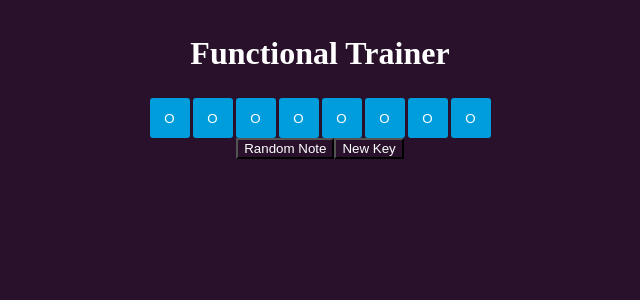
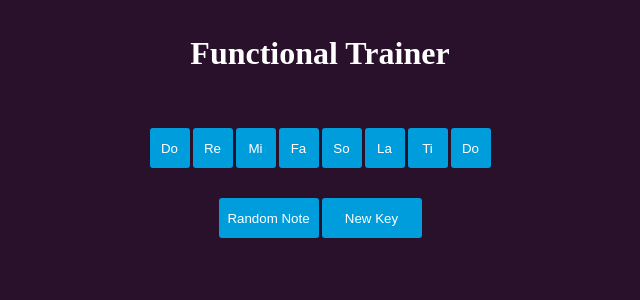
Before and after one commit to aytarakdemir/earsavant, an Angular app in the folder comms/: page /functional in a window 1280 px wide. Shown: the top 300 px of the page, without its empty margins (320-960 px from the left). Built offline with nearby package versions, Linux system fonts and the light colour scheme; a web font is replaced by a local one.

Commit message:
add major solfege names

```diff
--- a/comms/src/app/modules/functional-trainer/pages/functional-trainer/functional-trainer.component.html
+++ b/comms/src/app/modules/functional-trainer/pages/functional-trainer/functional-trainer.component.html
@@ -2,11 +2,23 @@
   <h2>Functional Trainer</h2>
 
   <div class="cet-scale">
-    <button *ngFor="let note of this.keySrv.selectedNoteList()" class="cet-note" (click)="this.audioSrv.playNote(note)">O</button>
+    <button
+      *ngFor="let note of this.keySrv.selectedNoteList(); let i = index"
+      class="cet-note"
+      (click)="this.audioSrv.playNote(note)"
+    >
+      {{
+        this.keySrv.selectedSolfegeList()[
+          i % this.keySrv.selectedSolfegeList().length
+        ]
+      }}
+    </button>
   </div>
 
-  <div>
-    <button (click)="this.audioSrv.playNote(this.keySrv.selectedRandomNote())" >Random Note</button>
+  <div class="cet-controls">
+    <button (click)="this.audioSrv.playNote(this.keySrv.selectedRandomNote())">
+      Random Note
+    </button>
     <button (click)="this.keySrv.randomizeWorkingKey()">New Key</button>
   </div>
 </div>
--- a/comms/src/app/modules/functional-trainer/pages/functional-trainer/functional-trainer.component.scss
+++ b/comms/src/app/modules/functional-trainer/pages/functional-trainer/functional-trainer.component.scss
@@ -1,18 +1,17 @@
 @use "/src/styles/variables.scss" as var;
-
-
 
 .cet-functional-wrapper {
   display: flex;
   flex-direction: column;
   align-items: center;
+  gap: 30px;
 }
 
 .cet-scale {
   display: flex;
   flex-direction: row;
   align-items: center;
-    gap:3px;
+  gap: 3px;
 
   .cet-note {
     display: flex;
@@ -25,3 +24,21 @@
     background-color: var.$color-alpha;
   }
 }
+
+.cet-controls {
+  display: flex;
+  flex-direction: row;
+  align-items: center;
+  gap: 3px;
+
+  button {
+    display: flex;
+    align-items: center;
+    justify-content: center;
+    border-radius: 3px;
+    min-width: 100px;
+    height: 40px;
+    border: none;
+    background-color: var.$color-alpha;
+  }
+}
--- a/comms/src/app/shared/services/audio/audio.service.ts
+++ b/comms/src/app/shared/services/audio/audio.service.ts
@@ -2,11 +2,10 @@ import { Injectable } from '@angular/core';
 import * as Tone from 'tone';
 
 @Injectable({
-  providedIn: 'root'
+  providedIn: 'root',
 })
 export class AudioService {
-
-  constructor() { }
+  constructor() {}
 
   playNote(note: string): void {
     const synth = new Tone.Synth().toDestination();
--- a/comms/src/app/shared/services/key/key.service.ts
+++ b/comms/src/app/shared/services/key/key.service.ts
@@ -3,10 +3,9 @@ import { AudioService } from '../audio/audio.service';
 import { signal } from '@angular/core';
 
 @Injectable({
-  providedIn: 'root'
+  providedIn: 'root',
 })
 export class KeyService {
-
   private notes: string[] = [
     'C',
     'C#',
@@ -23,30 +22,52 @@ export class KeyService {
   ];
   private octaves: string[] = ['0', '1', '2', '3', '4', '5', '6'];
 
-  public selectedNoteList: WritableSignal<string[]> = signal(['C', 'D', 'E', 'F', 'G', 'A', 'B']);
+  public selectedNoteList: WritableSignal<string[]> = signal([
+    'C',
+    'D',
+    'E',
+    'F',
+    'G',
+    'A',
+    'B',
+  ]);
+  public selectedSolfegeList: WritableSignal<string[]> = signal([
+    'Do',
+    'Re',
+    'Mi',
+    'Fa',
+    'So',
+    'La',
+    'Ti',
+  ]);
   public selectedRandomNote: WritableSignal<string> = signal('C');
 
   constructor(private audioSrv: AudioService) {
     this.randomizeWorkingKey();
   }
 
-  randomizeWorkingKey(): void {
+  public randomizeWorkingKey(): void {
     const root = this.notes[Math.floor(Math.random() * this.notes.length)];
     this.selectedNoteList.set(this.getKeyNotesForOctave(root, 3));
     this.setRandomNote(root);
-    this.audioSrv.playChord([this.selectedNoteList()[0], this.selectedNoteList()[2], this.selectedNoteList()[4]]);
+    this.audioSrv.playChord([
+      this.selectedNoteList()[0],
+      this.selectedNoteList()[2],
+      this.selectedNoteList()[4],
+    ]);
   }
 
-  setRandomNote(rootNote: string) {
+  public setRandomNote(rootNote: string) {
     const selectedKey = this.getKey(rootNote);
     const selectedNote =
       selectedKey[Math.floor(Math.random() * selectedKey.length)];
     this.selectedRandomNote.set(
       selectedNote +
-      this.octaves[Math.floor(Math.random() * this.octaves.length)]);
+        this.octaves[Math.floor(Math.random() * this.octaves.length)]
+    );
   }
 
-  getKeyNotesForOctave(rootNote: string, octave: number): string[] {
+  public getKeyNotesForOctave(rootNote: string, octave: number): string[] {
     const keyNotes = this.getKey(rootNote).map((note) => {
       const selectedKey = this.getKey(rootNote);
       var smallestNoteIndex = this.notes.length;
@@ -73,7 +94,10 @@ export class KeyService {
     return keyNotes;
   }
 
-  getKey(rootNote: string, steps: number[] = [0, 2, 4, 5, 7, 9, 11]): string[] {
+  private getKey(
+    rootNote: string,
+    steps: number[] = [0, 2, 4, 5, 7, 9, 11]
+  ): string[] {
     this.notes.indexOf(rootNote);
     var keyNotes: string[] = [];
 
```
Also changed, not shown: comms/src/app/modules/functional-trainer/pages/functional-trainer/functional-trainer.component.ts (+1 -9 lines). Lines whose indentation alone changed are shown as unchanged.
